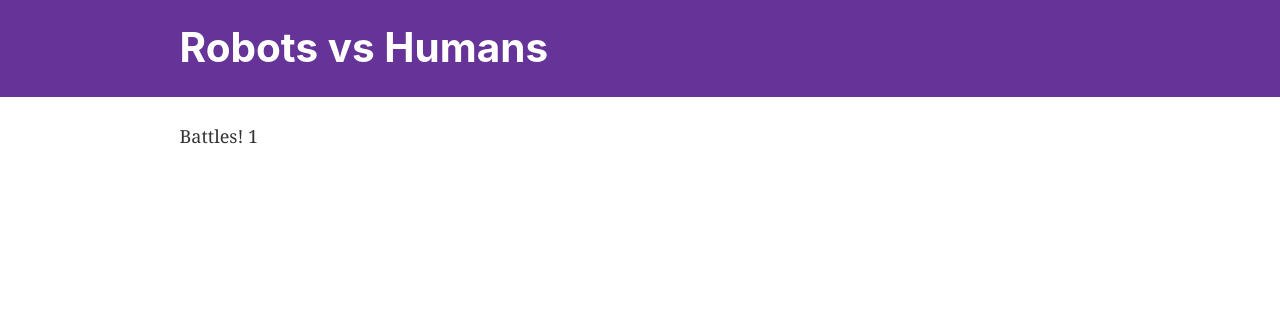
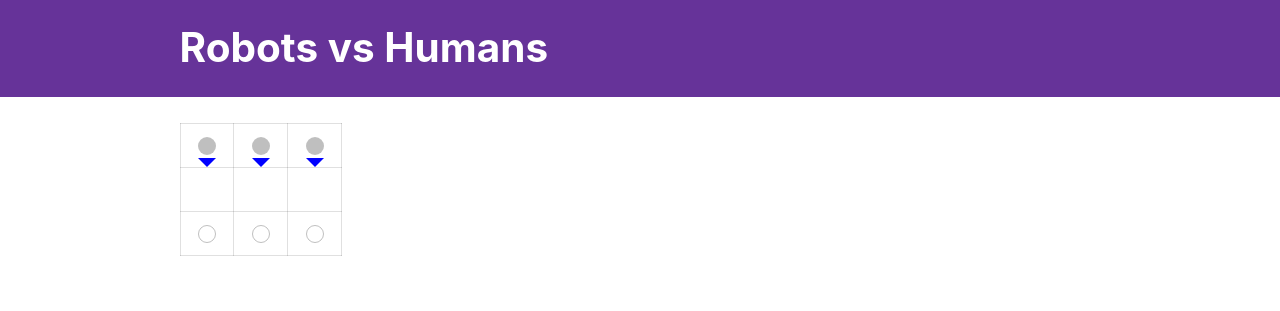
Before and after one commit to phallguy/robots-vs-humans, a Gatsby site: page / in a window 1280 px wide. Built offline with nearby package versions, Linux system fonts and the light colour scheme; Gatsby itself is replaced by a stand-in of ours.

Commit message:
Show a board

```diff
--- a/gatsby-config.js
+++ b/gatsby-config.js
@@ -1,6 +1,7 @@
 module.exports = {
   siteMetadata: {
     title: "Robots vs Humans",
+    description: "",
     author: "@phallguy @magoooooo",
   },
   plugins: [
--- /dev/null
+++ b/src/components/Board/Board.jsx
@@ -0,0 +1,35 @@
+import React from "react"
+
+import Pawn from "../Pawn"
+
+import "./styles.css"
+
+function renderPawn(board, allowed, x, y) {
+  const pawn = board.pawnAt({ x, y })
+
+  if (!pawn) return null
+
+  return <Pawn pawn={pawn} allowed={allowed} />
+}
+
+const Board = ({ board }) => {
+  const allowed = board.allowedMoves("robot")
+
+  return (
+    <div>
+      <table className="board">
+        <tbody>
+          {board.mapY(y => (
+            <tr key={y}>
+              {board.mapX(x => (
+                <td key={x}>{renderPawn(board, allowed, x, y)}</td>
+              ))}
+            </tr>
+          ))}
+        </tbody>
+      </table>
+    </div>
+  )
+}
+
+export default Board
--- /dev/null
+++ b/src/components/Board/index.js
@@ -0,0 +1 @@
+export { default } from "./Board"
--- /dev/null
+++ b/src/components/Board/styles.css
@@ -0,0 +1,16 @@
+.board {
+  width: auto;
+}
+
+.board td {
+  border: 1px solid hsla(0, 0%, 0%, 0.12);
+  text-align: center;
+  height: 1em;
+  position: relative;
+}
+
+.board td:empty:after {
+  content: ' ';
+  display: block;
+  height: 1em;
+}
--- /dev/null
+++ b/src/components/Pawn/Pawn.jsx
@@ -0,0 +1,33 @@
+import React from "react"
+
+import "./styles.css"
+
+function renderAllowed(pawn, allowed) {
+  return allowed.map(move => {
+    if (move.pawn !== pawn) return null
+
+    return <Move key={move} {...move} />
+  })
+}
+
+const Move = ({ pawn, x, direction, attack }) => {
+  const { x: pawnX } = pawn.position
+  const heading = pawnX === x ? "down" : pawnX < x ? "left" : "right"
+
+  return (
+    <span
+      className={`move heading-${heading} direction-${
+        direction > 0 ? "down" : "up"
+      } attack-${!!attack}`}
+    />
+  )
+}
+
+const Pawn = ({ pawn, allowed }) => (
+  <>
+    <div className={`pawn ${pawn.type}`} />
+    {allowed && renderAllowed(pawn, allowed)}
+  </>
+)
+
+export default Pawn
--- /dev/null
+++ b/src/components/Pawn/index.js
@@ -0,0 +1 @@
+export { default } from "./Pawn"
--- /dev/null
+++ b/src/components/Pawn/styles.css
@@ -0,0 +1,59 @@
+.pawn {
+  border-radius: 50%;
+  width: 1em;
+  height: 1em;
+}
+
+.pawn.robot {
+  background: hsla(0, 0%, 0%, 0.25);
+}
+
+.pawn.human {
+  border: 1px solid hsla(0, 0%, 0%, 0.25);
+}
+
+.move {
+  position: absolute;
+  content: " ";
+  display: block;
+  border: 0.5em solid transparent;
+}
+
+.move.heading-down {
+}
+
+.move.heading-right {
+  right: -0.5em;
+  transform: rotate(-45deg);
+}
+
+.move.heading-left {
+  left: -0.5em;
+  transform: rotate(45deg);
+}
+
+.move.direction-down {
+  border-top-color: blue;
+  bottom: -0.5em;
+}
+
+.move.direction-down.attack-true {
+  border-top-color: red;
+}
+
+.move.direction-up {
+  border-bottom-color: blue;
+  top: -0.5em;
+}
+
+.move.direction-up.attack-true {
+  border-bottom-color: red;
+}
+
+.move.direction-up.heading-left {
+  transform: rotate(-45deg);
+}
+
+.move.direction-up.heading-right {
+  transform: rotate(45deg);
+}
--- a/src/components/layout.css
+++ b/src/components/layout.css
@@ -421,7 +421,6 @@ table {
   font-size: 1rem;
   line-height: 1.45rem;
   border-collapse: collapse;
-  width: 100%;
 }
 fieldset {
   margin-left: 0;
@@ -570,7 +569,6 @@ thead {
 td,
 th {
   text-align: left;
-  border-bottom: 1px solid hsla(0, 0%, 0%, 0.12);
   font-feature-settings: "tnum";
   -moz-font-feature-settings: "tnum";
   -ms-font-feature-settings: "tnum";
@@ -579,14 +577,6 @@ th {
   padding-right: 0.96667rem;
   padding-top: 0.725rem;
   padding-bottom: calc(0.725rem - 1px);
-}
-th:first-child,
-td:first-child {
-  padding-left: 0;
-}
-th:last-child,
-td:last-child {
-  padding-right: 0;
 }
 tt,
 code {
--- /dev/null
+++ b/src/lib/BoardState.js
@@ -0,0 +1,78 @@
+class Position {
+  constructor(x, y) {
+    this.x = x
+    this.y = y
+  }
+}
+
+class Pawn {
+  constructor({ position, status, type }) {
+    this.position = position
+    this.status = status || "alive"
+    this.type = type
+  }
+}
+
+export default class BoardState {
+  constructor(size) {
+    this.size = size
+    this.humans = Array.from(Array(size)).map(
+      (_, x) => new Pawn({ position: new Position(x, size - 1), type: "human" })
+    )
+    this.robots = Array.from(Array(size)).map(
+      (_, x) => new Pawn({ position: new Position(x, 0), type: "robot" })
+    )
+  }
+
+  pawnAt({ x, y }) {
+    return (
+      this.humans.find(p => p.position.x === x && p.position.y === y) ||
+      this.robots.find(p => p.position.x === x && p.position.y === y)
+    )
+  }
+
+  mapY(callback) {
+    return Array.from(Array(this.size)).map((_, y) => callback(y))
+  }
+
+  mapX(callback) {
+    return Array.from(Array(this.size)).map((_, x) => callback(x))
+  }
+
+  allowedMoves(type) {
+    const direction = type === "robot" ? 1 : -1
+    const movers = this.pawns(type)
+    const allowed = []
+
+    movers.forEach(pawn => {
+      const { x, y } = pawn.position
+
+      if (this.canAttack({ pawn, x: x - 1, y: y + direction })) {
+        allowed.push({ pawn, x: x - 1, y: y + direction, direction, attack: true })
+      }
+
+      if (this.canAttack({ pawn, x: x + 1, y: y + direction })) {
+        allowed.push({ pawn, x: x + 1, y: y + direction, direction, attack: true })
+      }
+
+      if (!this.pawnAt({ x, y: y + direction })) {
+        allowed.push({ pawn, x, y: y + direction, direction })
+      }
+    })
+
+    return allowed
+  }
+
+  canAttack({ pawn, x, y }) {
+    const targetPawn = this.pawnAt({ x, y })
+
+    if (!targetPawn) return false
+    if (targetPawn.type === pawn.type) return false
+
+    return true
+  }
+
+  pawns(type) {
+    return type === "robot" ? this.robots : this.humans
+  }
+}
--- a/src/pages/index.js
+++ b/src/pages/index.js
@@ -1,7 +1,15 @@
 import React from "react"
 
 import Layout from "../components/layout"
+import Board from "../components/Board"
+import BoardState from "../lib/BoardState"
 
-const IndexPage = () => <Layout>Battles! 1</Layout>
+const boardState = new BoardState(3)
+
+const IndexPage = () => (
+  <Layout>
+    <Board board={boardState} />
+  </Layout>
+)
 
 export default IndexPage
```
Also changed, not shown: .eslintrc.js.
